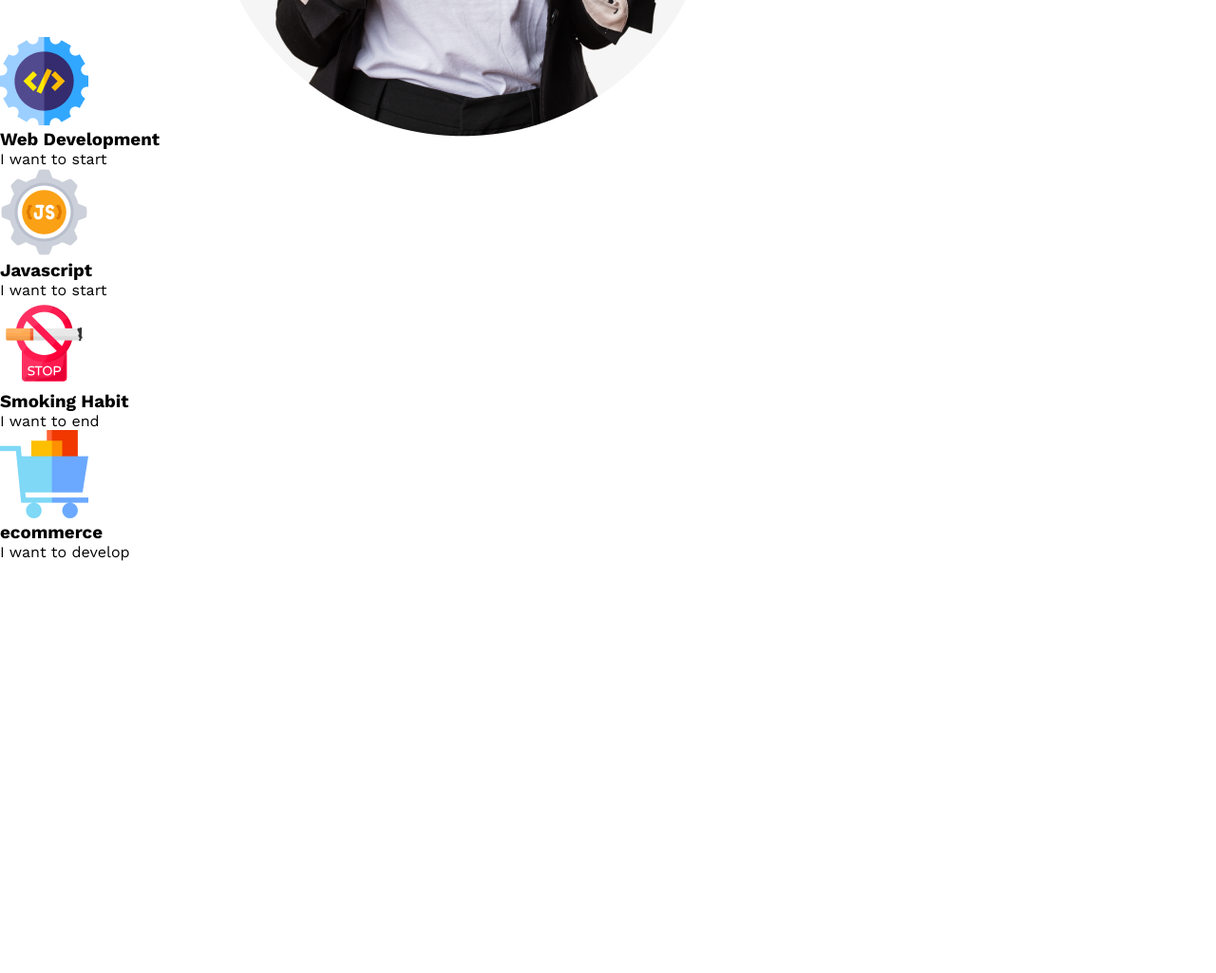
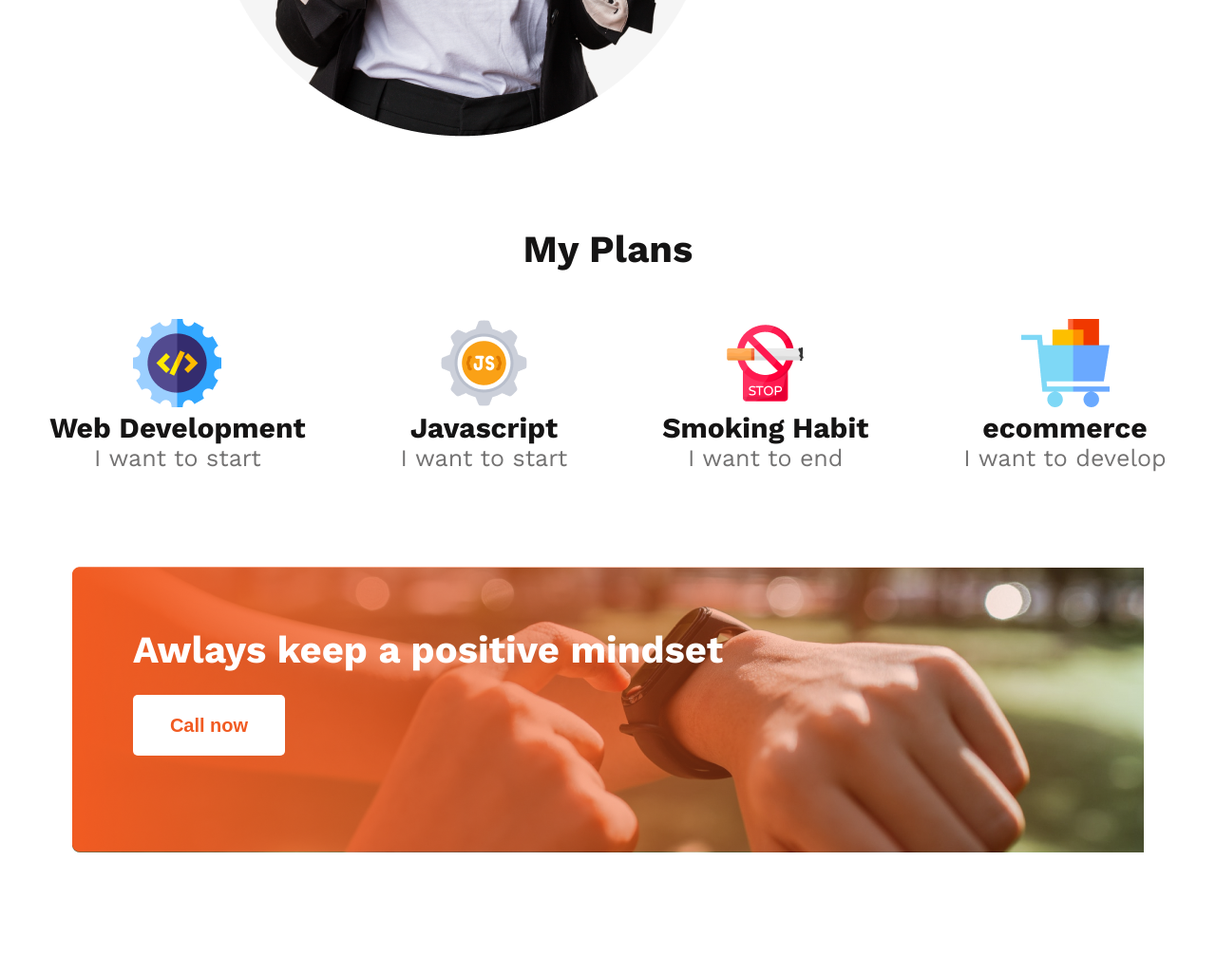
Before and after one commit to 97farhan/new-year, a plain HTML site: page index.html in a window 1280 px wide. Shown: the part 1380-2405 px from the top of the page at 95% size. Before the commit the page ends 1971 px from the top, so only its background shows below. Drawn offline with nearby package versions, Linux system fonts and the light colour scheme.

Commit message:
my plan section updated

```diff
--- a/index.html
+++ b/index.html
@@ -20,7 +20,7 @@
     </header>
     <main>
         <div class="my-previous-year-conteiner">
-            <h3 class="pre-year-section-title">My failures of previous year</h3>
+            <h3 class="title">My failures of previous year</h3>
             <p class="section-description">Contrary to popular belief, Lorem Ipsum is not simply random text. It has roots in a piece of classical Latin literature from 45 BC, making it over 2000 years old. Richard McClintock.</p>
             <ul class="right-mark">
                 <li><svg xmlns="http://www.w3.org/2000/svg" width="24" height="24" viewBox="0 0 24 24" fill="none">
@@ -46,22 +46,33 @@
         </div>
         <br>
        <section class="my-plan-section">
-        <div class="my-plan-box"><img src="images/icons/web.png" alt="">
-            <h3 class="title">Web Development</h3>
+        <h3 id="my-plan-section-title" class="title">My Plans</h3>
+        <div class="plan-conteiner">
+            <div class="my-plan-box">
+                <img src="images/icons/web.png" alt="">
+                <h3 class="plane-title">Web Development</h3>
                 <p class="description">I want to start</p></div>
             <div class="my-plan-box"><img src="images/icons/js.png" alt="">
-            <h3 class="title">Javascript</h3>
+                <h3 class="plane-title">Javascript</h3>
                 <p class="description">I want to start</p></div>
             <div class="my-plan-box"><img src="images/icons/smoke.png" alt="">
-            <h3 class="title">Smoking Habit</h3>
+                <h3 class="plane-title">Smoking Habit</h3>
                 <p class="description">I want to end</p></div>
             <div class="my-plan-box"><img src="images/icons/ecom.png" alt="">
-            <h3 class="title">ecommerce</h3>
+                <h3 class="plane-title">ecommerce</h3>
                 <p class="description">I want to develop</p></div>
+        </div>
+        <div class="img-gradient">
+            <div class="grad-content">
+                <h3 class="grad-title">Awlays keep a positive mindset</h3>
+            <button class="call-now">Call now</button>
+            </div>
 
+        </div>
 
 
          </section>
+
 
     </main>
     <footer>
--- a/style.css
+++ b/style.css
@@ -52,7 +52,7 @@ header {
 
 /* main section styles */
 /* my previous year style */
-.pre-year-section-title {
+.title {
     color: #151414;
     font-size: 40px;
     font-weight: 700;
@@ -79,10 +79,77 @@ ul li {
 
 }
 
-.my-previous-year-conteiner{
+.my-previous-year-conteiner {
     max-width: 416px;
     position: absolute;
-    right: 322px;margin-top: 200px;
+    right: 322px;
+    margin-top: 200px;
 
 
 }
+
+.my-plan-section {
+    margin-top: 200px;
+}
+
+#my-plan-section-title {
+    text-align: center;
+}
+
+.plan-conteiner {
+    display: flex;
+    justify-content: center;
+    margin-bottom: 50px;
+}
+
+.plan-conteiner .my-plan-box {
+    margin: 50px 50px;
+    align-items: center;
+    text-align: center;
+}
+
+.my-plan-box .plane-title {
+    color: #151414;
+    font-size: 30px;
+    font-weight: 700;
+
+
+}
+
+.my-plan-box .description {
+    color: #737272;
+    font-size: 25px;
+    font-weight: 500;
+}
+
+.img-gradient {
+    width: 1000px;
+    height: 300px;
+    background-image: url('images/gradient3.png'), url('images/watch.png');
+    background-repeat: no-repeat;
+}
+
+.grad-title {
+    color: #FFF;
+    font-size: 40px;
+    font-weight: 700;
+    margin-bottom: 24px;
+
+}
+
+.call-now {
+    width: 160px;
+    height: 64px;
+    flex-shrink: 0;
+    border-radius: 5px;
+    background: #FFF;
+    color: #F15B22;
+    text-align: center;
+    font-size: 20px;
+    font-weight: 600;
+    border: none;
+}
+.img-gradient{
+    margin: auto;
+    padding: 64px;
+}
```
Lines whose indentation alone changed are shown as unchanged.
